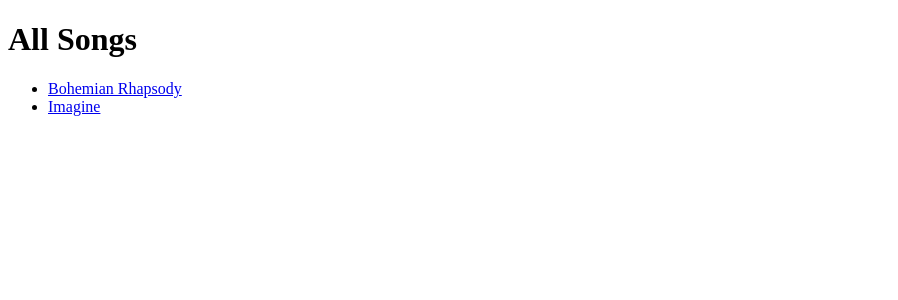
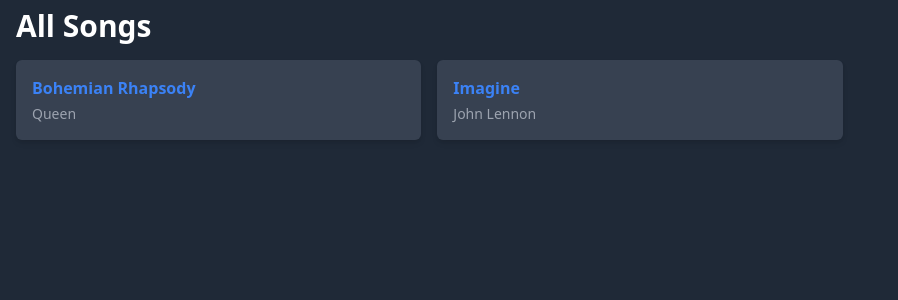
Before and after one commit to RahulRST/VibeShift, a Django app: page /music/ in a window 1280 px wide. Shown: the top 300 px of the page, without its empty margins (0-898 px from the left). Run offline with Django 5.2, Linux system fonts and the light colour scheme; data comes from the database, SQL or seed files in the repository.

Commit message:
dark theming

```diff
--- a/player/templates/music_player/song_list.html
+++ b/player/templates/music_player/song_list.html
@@ -3,13 +3,21 @@
 <head>
   <meta charset="UTF-8">
   <title>Song List</title>
+  <link href="https://unpkg.com/tailwindcss@^2/dist/tailwind.min.css" rel="stylesheet">
 </head>
-<body>
-  <h1>All Songs</h1>
-  <ul>
-    {% for song in songs %}
-      <li><a href="{% url 'song_detail' song.pk %}">{{ song.title }}</a></li>
-    {% endfor %}
-  </ul>
+<body class="bg-gray-800 text-white">
+  <div class="container mx-auto px-4 py-2">
+    <h1 class="text-3xl font-bold mb-4">All Songs</h1>
+    <div class="grid grid-cols-1 md:grid-cols-2 lg:grid-cols-3 gap-4">
+      {% for song in songs %}
+        <div class="bg-gray-700 rounded-md shadow-md p-4 hover:bg-gray-600">
+          <a href="{% url 'song_detail' song.pk %}" class="text-blue-500 font-bold">{{ song.title }}</a>
+          {% if song.artist %}
+            <p class="text-gray-400 text-sm mt-1">{{ song.artist }}</p>
+          {% endif %}
+        </div>
+      {% endfor %}
+    </div>
+  </div>
 </body>
 </html>
```
Also changed, not shown: player/templates/music_player/song_detail.html (+12 -5 lines).
